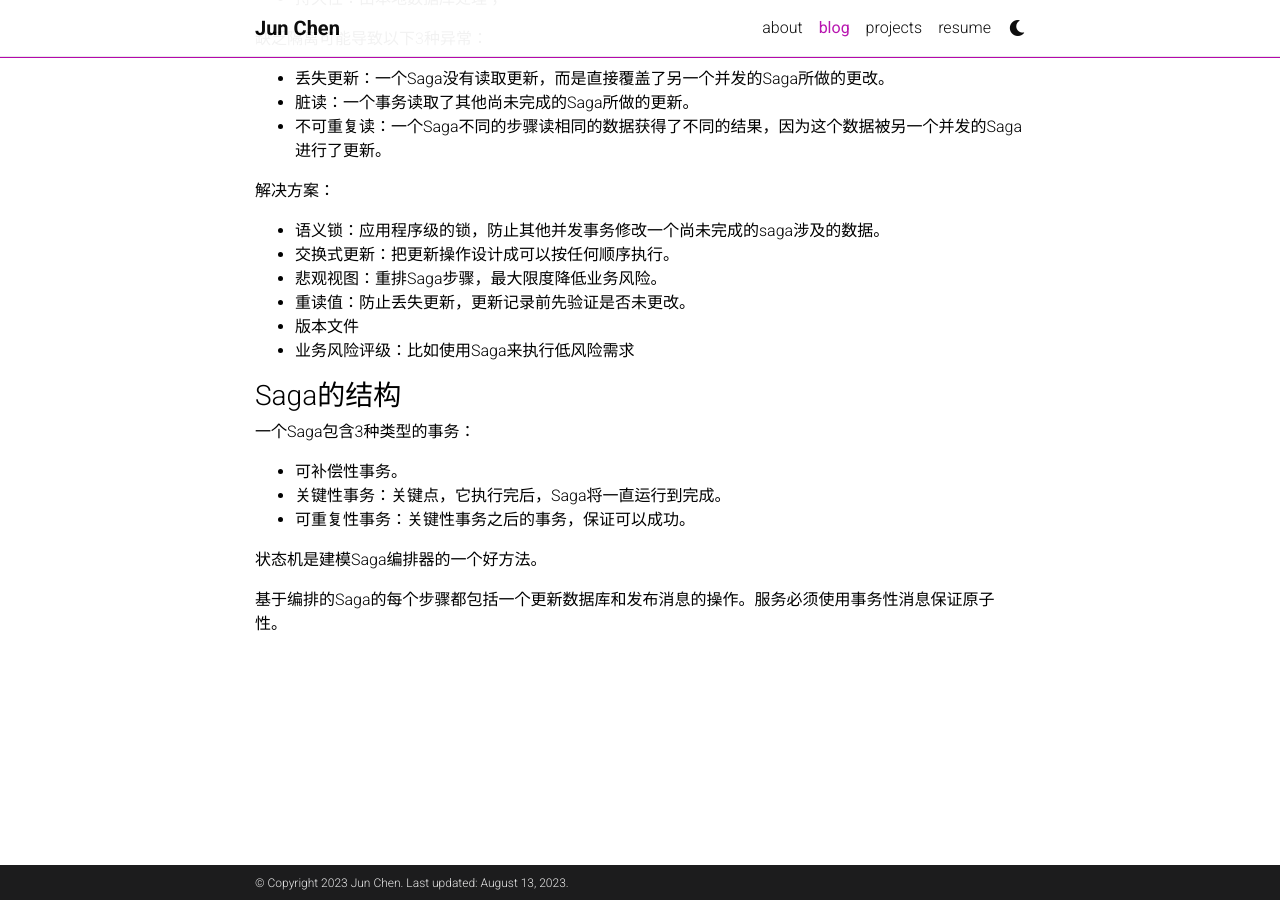
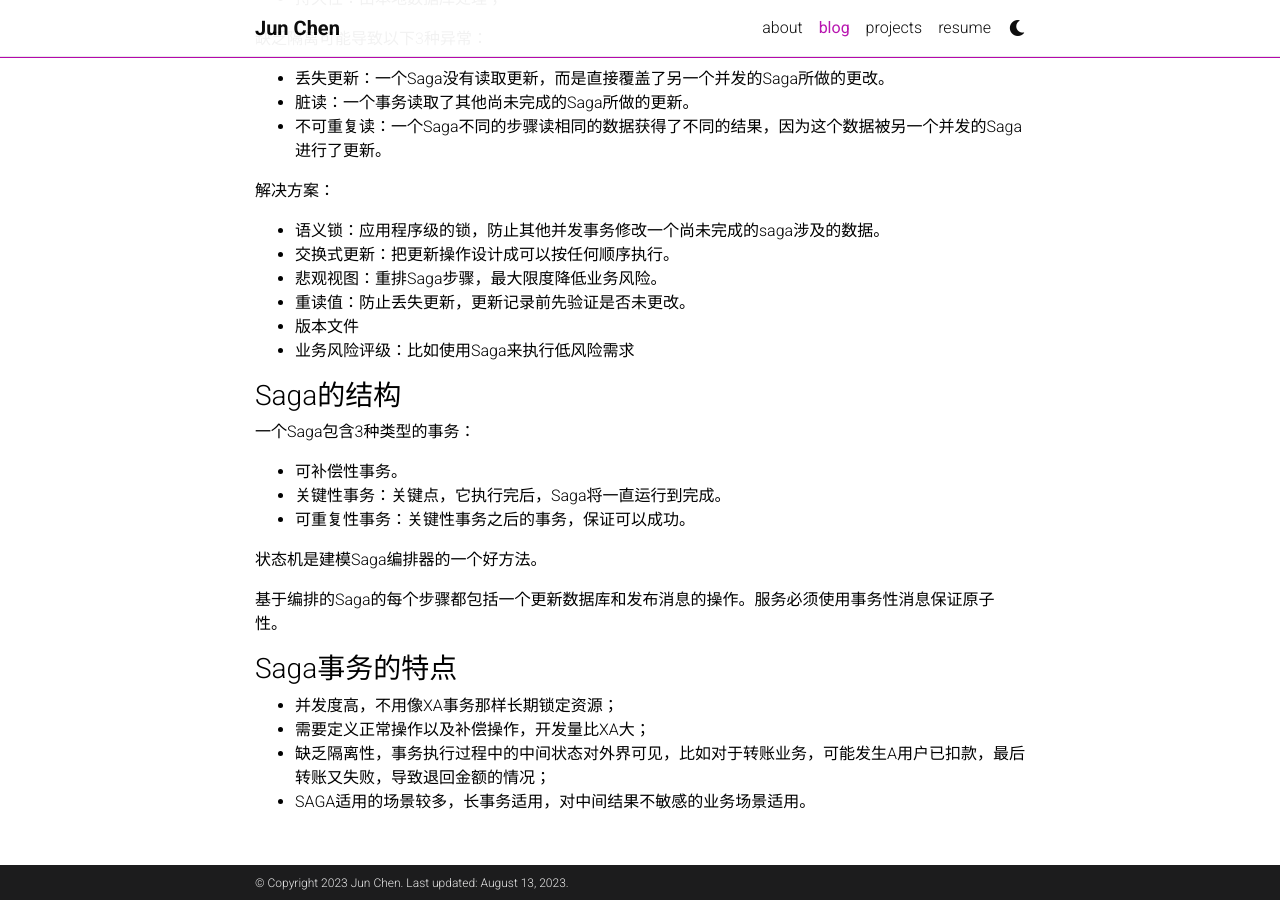
Before and after one commit to chenjun305/chenjun305.github.io, a Jekyll site: the page built from _posts/2023-03-02-distributed-transaction-saga.md, in a window 1280 px wide and 900 px high, scrolled down 1461 px. Built offline with Jekyll 4.4.1, drawn with Linux system fonts in a browser that asks for light colours; full-size pictures stand in for the smaller copies a plugin makes; comment, search, counter and statistics services are not loaded; a style sheet for code colours, icons or effects is not loaded.

```diff
--- a/_config.yml
+++ b/_config.yml
@@ -238,7 +238,7 @@ jekyll-archives:
     tag: '/blog/tag/:name/'
     category: '/blog/category/:name/'
 
-display_tags: ['golang', 'java', 'python', 'k8s', 'docker', 'GraphQL', 'iOS'] # this tags will be dispalyed on the front page of your blog
+display_tags: ['microservices', 'golang', 'java', 'python', 'k8s', 'docker', 'iOS'] # this tags will be dispalyed on the front page of your blog
 
 # -----------------------------------------------------------------------------
 # Jekyll Link Attributes
--- a/_posts/2023-03-02-distributed-transaction-saga.md
+++ b/_posts/2023-03-02-distributed-transaction-saga.md
@@ -58,3 +58,9 @@ Saga与ACID事务不同的是，它缺少ACID事务的隔离性，因为Saga中
 状态机是建模Saga编排器的一个好方法。
 
 基于编排的Saga的每个步骤都包括一个更新数据库和发布消息的操作。服务必须使用事务性消息保证原子性。
+
+### Saga事务的特点
+* 并发度高，不用像XA事务那样长期锁定资源；
+* 需要定义正常操作以及补偿操作，开发量比XA大；
+* 缺乏隔离性，事务执行过程中的中间状态对外界可见，比如对于转账业务，可能发生A用户已扣款，最后转账又失败，导致退回金额的情况；
+* SAGA适用的场景较多，长事务适用，对中间结果不敏感的业务场景适用。
--- a/blog/index.html
+++ b/blog/index.html
@@ -5,7 +5,7 @@ pagination:
   enabled: true
   collection: posts
   permalink: /page/:num/
-  per_page: 5
+  per_page: 10
   sort_field: date
   sort_reverse: true
   trail:
```
